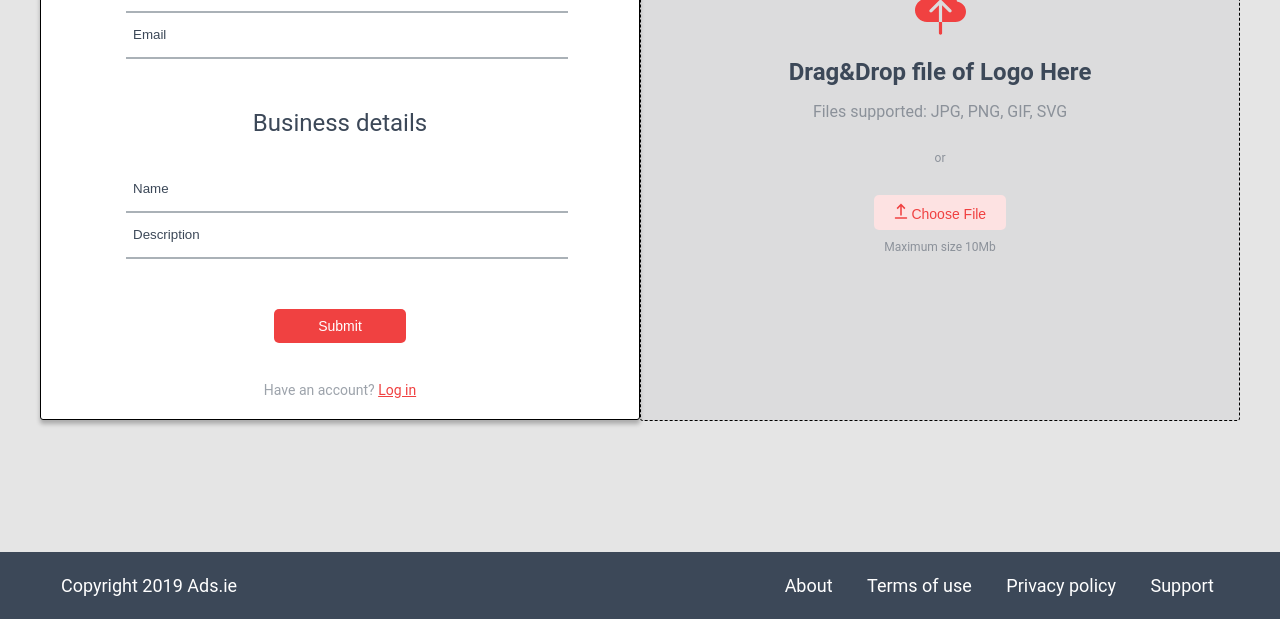
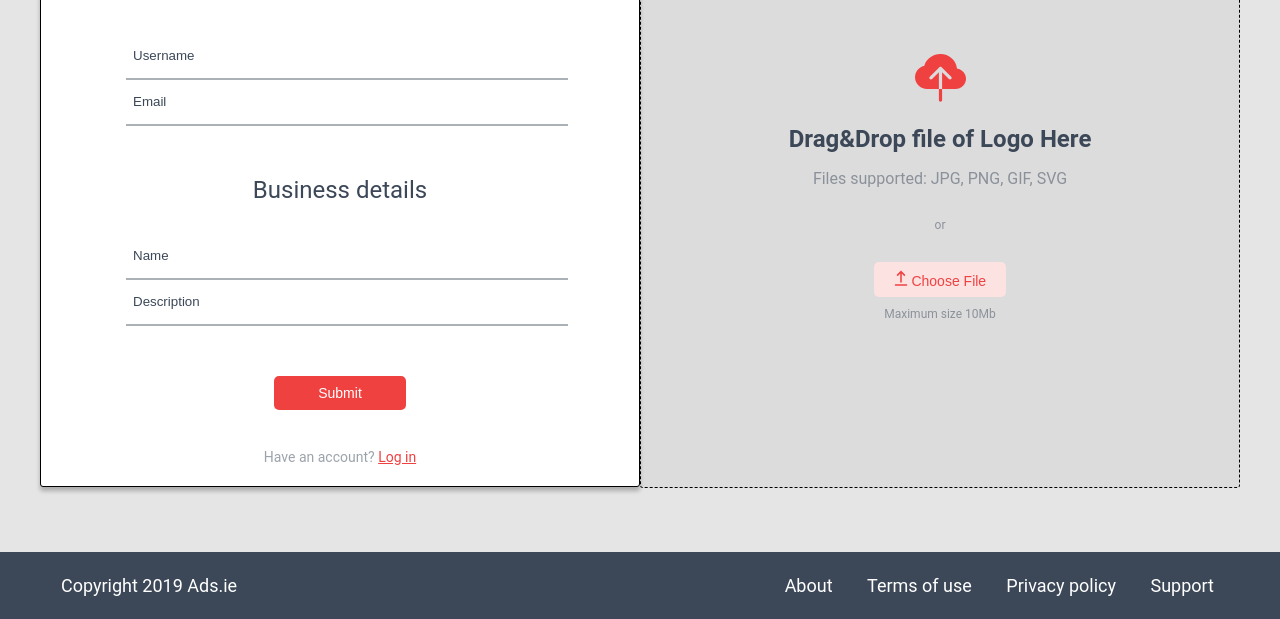
Before and after one commit to Nekoi275/ads-layout, a website: page src/html/pages/signUp.html in a window 1280 px wide. Shown: the part 181-800 px from the top of the page. Drawn offline with nearby package versions, Linux system fonts and the light colour scheme; files that its build step writes are made by us from their sources; files whose address does not match are found by name.

Commit message:
vertically centered

```diff
--- a/src/html/pages/signUp.html
+++ b/src/html/pages/signUp.html
@@ -9,7 +9,7 @@
 
 <body>
   <div class="wrapper">
-    <div class="row around center middle">
+    <div class="row around-xs center-xs middle-xs full-height p-b-65">
       <div class="col-xs col-no-gutter">
         <div class="sign-up">
           <form>
@@ -38,7 +38,7 @@
   </div>
   <footer class="footer">
     <div class="wrapper">
-      <div class="row between middle">
+      <div class="row between-xs middle-xs">
         <div class="col-xs">
           Copyright 2019 Ads.ie
         </div>
--- a/src/scss/core.scss
+++ b/src/scss/core.scss
@@ -48,12 +48,11 @@ h3 {
 	font-weight: bold;
 }
 
-.relative {
-	position: relative;
+.full-height {
+	height: 100vh;
 }
 
-.vertical-centered {
-	position: absolute;
-	top: 50%;
-	transform: translateY(-50%);
+//spacing
+.p-b-65 {
+	padding-bottom: 65px;
 }
```
